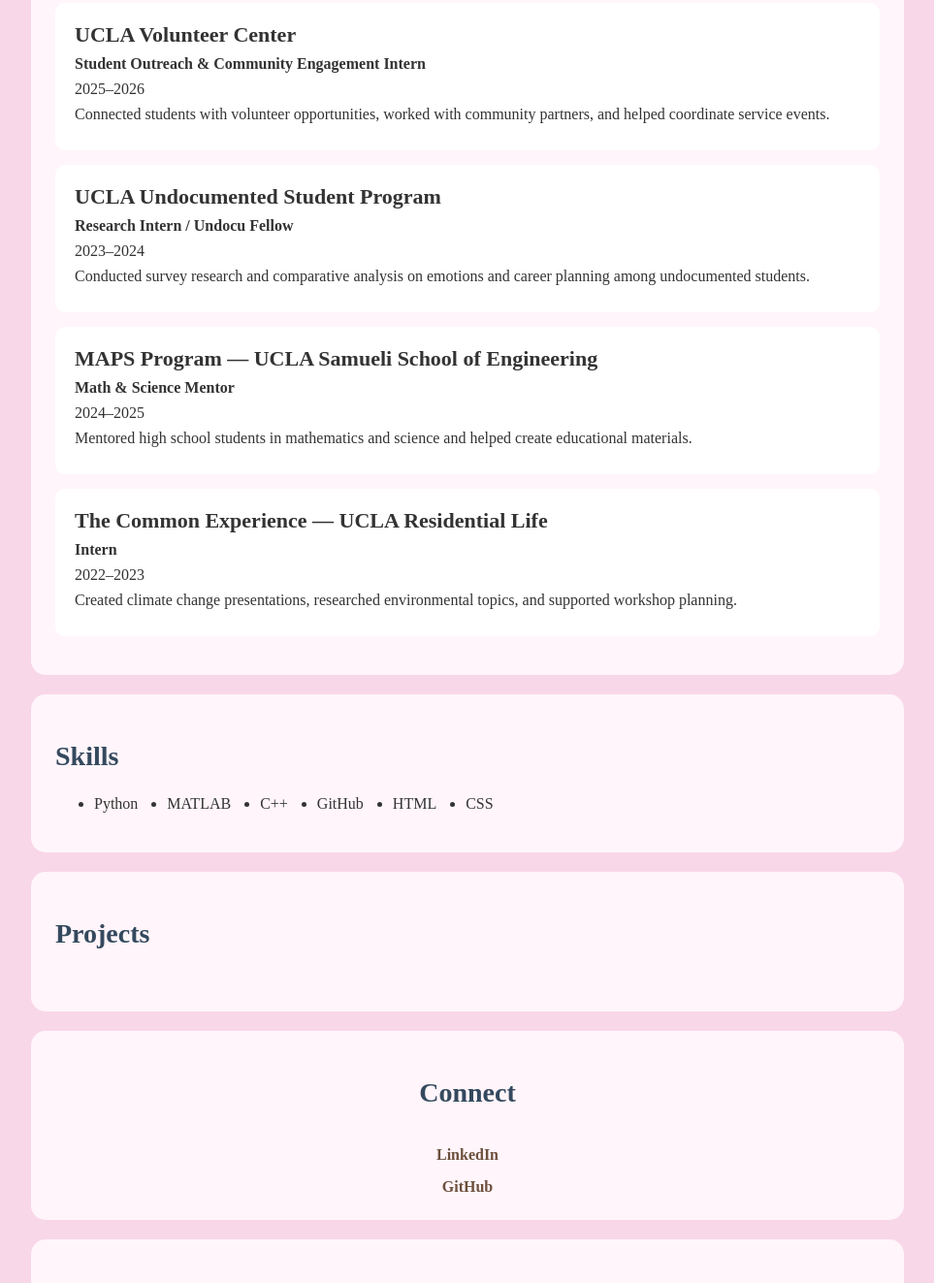
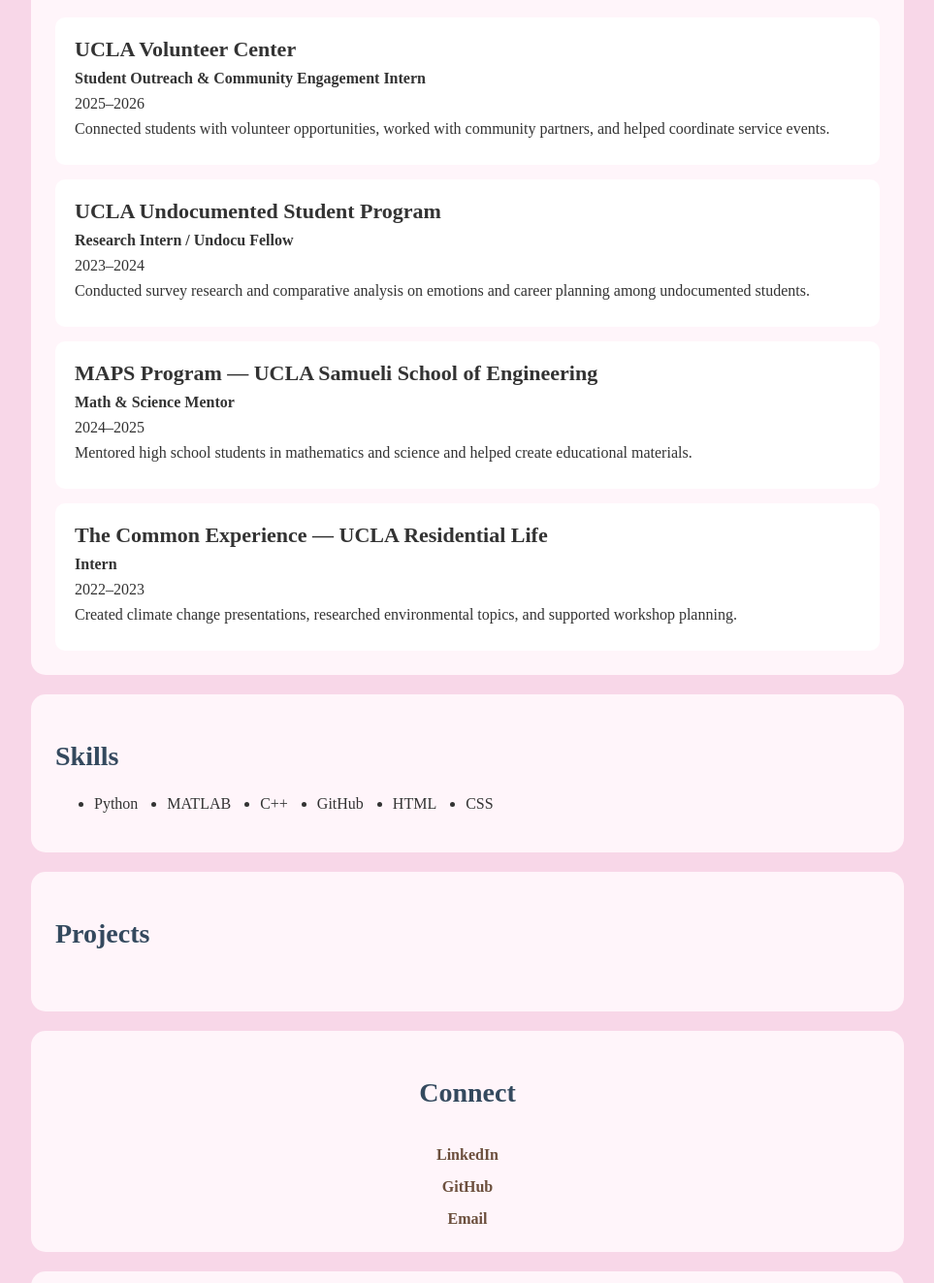
Before and after one commit to mbjocelyn/jocelyn-maldonado-intro26.3, a plain HTML site: page index.html in a window 1280 px wide. Shown: the part 479-1802 px from the top of the page at 97% size, without its empty margins (158-1121 px from the left). Drawn offline with Linux system fonts and the light colour scheme; no server answers.

Commit message:
Complete portfolio project

```diff
--- a/css/index.css
+++ b/css/index.css
@@ -27,14 +27,15 @@
     text-decoration: underline;
 }
 
-/*spacing between sections
-section {
-    margin: 30px 0;
-    padding: 20px;
-}*/
+
 
 /*updating the section*/
-section { background-color: #fff5fa; margin: 20px auto; padding: 25px; max-width: 850px; border-radius: 15px; }
+section {
+background-color: #fff5fa;
+margin: 20px auto;
+padding: 25px;
+max-width: 850px;
+border-radius: 15px; }
 
 /*alignment of section*/
 #connect {
@@ -71,30 +72,20 @@
 
 
 /*since i switched my experience fro <ul> and <li> to <div> i need to change it on here too*/
-/*#experience ul {
+
+#experience {
     display: flex;
     flex-direction: column;
-    gap: 20px;
-    padding: 0;
-}*/
+    gap: 15px;
+}
+
 #experience div {
  background-color: white;
  padding: 20px;
- margin-bottom: 15px;
+ /*margin-bottom: 15px; */
  border-radius: 10px; }
 
-/*#experience li {
-    display: flex;
-    flex-direction: row;
-    justify-content: space-between;
-    align-items: center;
-    background-color: white;
-    padding: 20px;
-    margin: 0;
-    border-radius: 8px;
-    list-style: none;
-    box-shadow: 0 2px 5px rgba(0, 0, 0, 0.1);
-}*/
+
 /* Experience headings */
  #experience h3 {
 font-size: 22px;
--- a/index.html
+++ b/index.html
@@ -58,6 +58,7 @@
         <h2>Connect</h2>
         <a href="https://www.linkedin.com/in/jocelynmaldonado/">LinkedIn</a>
         <a href="https://github.com/mbjocelyn/jocelyn-maldonado-intro26.3">GitHub</a>
+        <a href="mailto:jocelynmaldonadob@gmail.com">Email</a>
     </section>
 
    <section id="leave-message">
--- a/js/index.js
+++ b/js/index.js
@@ -1,5 +1,5 @@
 
-
+//Created footer and add copyright information
 const body = document.getElementsByTagName("body")[0];
 
 const footer = document.createElement("footer");
@@ -11,12 +11,12 @@
 
 const copyright = document.createElement("p");
 
-copyright.innerHTML = `© ${thisYear} Jocelyn Maldonado`;
+copyright.innerHTML = `© ${thisYear} Jocelyn Maldonado-Bolanos`;
 
 footer.appendChild(copyright);
 
 
-
+//Skills section
 const skills = ["Python", "MATLAB", "C++", "GitHub", "HTML", "CSS"];
 
 const skillsSection = document.getElementById("skills");
@@ -30,7 +30,7 @@
 }
 
 
-//Handle Message from Submit
+//Handle Message form Submission
 const messageForm = document.forms["leave_message"];
 
 
@@ -69,7 +69,7 @@
 });
 
 
-//creating fetch
+//creating fetch github repositories and add them to the projetcs section
 fetch("https://api.github.com/users/mbjocelyn/repos")
     .then(function(response){
         return response.json();
```
